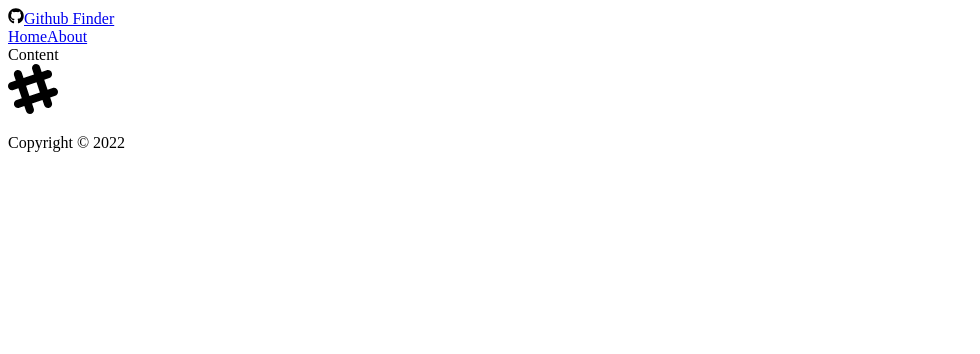
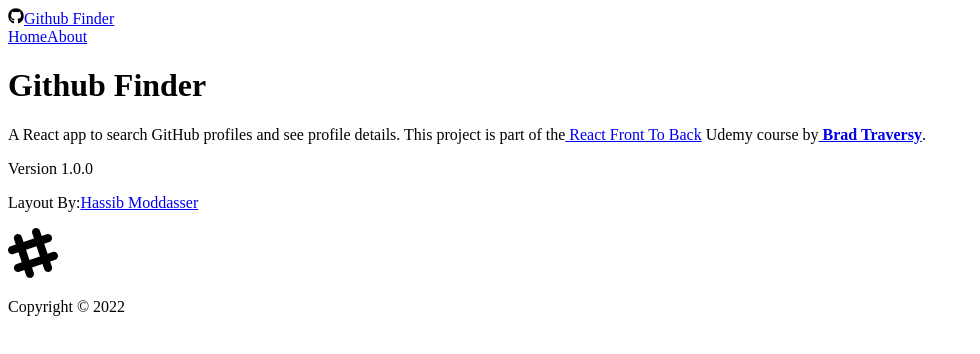
Before and after one commit to petar-dobrev/github-finder, a React (Create React App) app: page /about in a window 1280 px wide. Shown: the top 354 px of the page, without its empty margins (0-980 px from the left). Built offline with nearby package versions, Linux system fonts and the light colour scheme.

Commit message:
Add Home, About and NotFound pages

```diff
--- a/src/App.js
+++ b/src/App.js
@@ -1,4 +1,7 @@
-import { BrowserRouter as Router, Route } from "react-router-dom";
+import { BrowserRouter as Router, Route, Routes } from "react-router-dom";
+import Home from "./pages/Home";
+import About from "./pages/About";
+import NotFound from "./pages/NotFound";
 import Navbar from "./components/layout/Navbar";
 import Footer from "./components/layout/Footer";
 
@@ -8,7 +11,14 @@
       <div className="flex flex-col justify-between h-screen">
         <Navbar />
 
-        <main className="container mx-auto px-3 pb-12">Content</main>
+        <main className="container mx-auto px-3 pb-12">
+          <Routes>
+            <Route path='/' element={<Home />} />
+            <Route path='/about' element={<About />} />
+            <Route path='/notfound' element={<NotFound />} />
+            <Route path='/*' element={<NotFound />} />
+          </Routes>
+        </main>
         <Footer />
       </div>
     </Router>
--- /dev/null
+++ b/src/pages/About.jsx
@@ -0,0 +1,31 @@
+function About() {
+  return (
+      <>
+        <h1 className="text-6xl mb-4">Github Finder</h1>
+        <p className='mb-4 text-2xl font-light'>
+        A React app to search GitHub profiles and see profile details. This
+        project is part of the
+        <a href='https://www.udemy.com/course/modern-react-front-to-back/'>
+          {' '}
+          React Front To Back
+        </a>{' '}
+        Udemy course by
+        <strong>
+          <a href='https://traversymedia.com'> Brad Traversy</a>
+        </strong>
+        .
+      </p>
+      <p className='text-lg text-gray-400'>
+        Version <span className='text-white'>1.0.0</span>
+      </p>
+      <p className='text-lg text-gray-400'>
+        Layout By:
+        <a className='text-white' href='https://twitter.com/hassibmoddasser'>
+          Hassib Moddasser
+        </a>
+      </p>
+    </>
+    )
+}
+
+export default About
--- /dev/null
+++ b/src/pages/Home.jsx
@@ -0,0 +1,7 @@
+function Home() {
+  return (
+      <h1 className="text-6xl">Welcome</h1>
+  )
+}
+
+export default Home
--- /dev/null
+++ b/src/pages/NotFound.jsx
@@ -0,0 +1,21 @@
+import {FaHome} from "react-icons/fa"
+import { Link } from "react-router-dom"
+
+function NotFound() {
+  return (
+    <div className="hero">
+        <div className="text-center hero-content">
+            <div className="max-w-lg">
+                <h1 className="text-8xl font-bold mb-8">OOPS</h1>
+                <p className="text-5xl mb-8">404 - Page not found</p>
+                <Link to="/" className="btn btn-primary btn-lg">
+                    <FaHome className="mr-2"/>
+                    Back To Home
+                </Link>
+            </div>
+        </div>
+    </div>
+  )
+}
+
+export default NotFound
```
